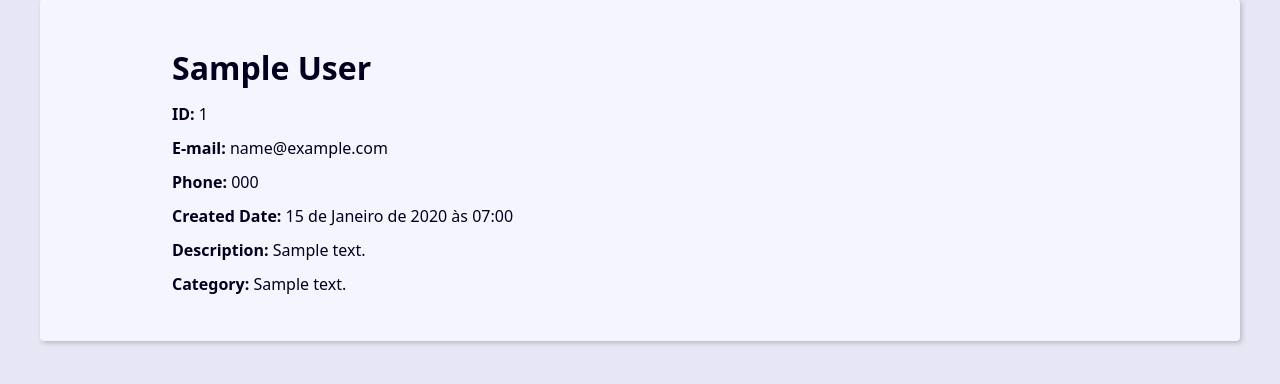
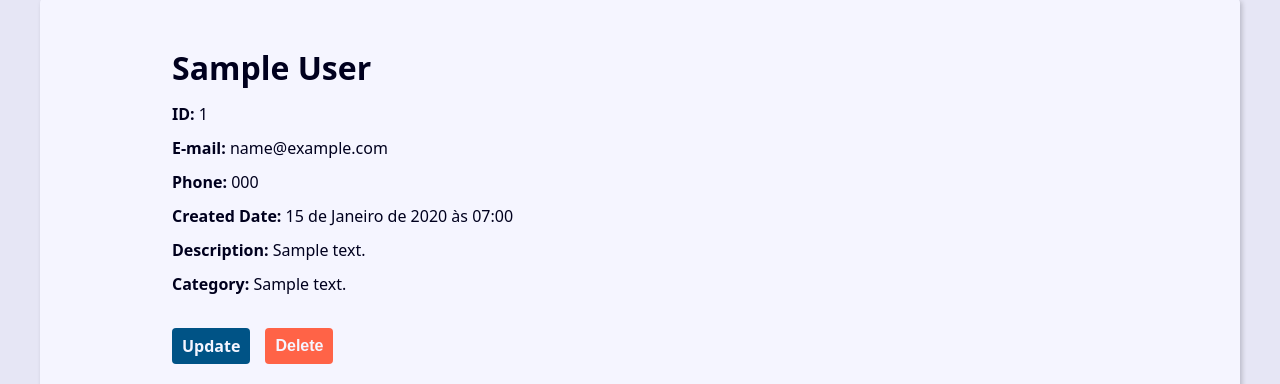
Before and after one commit to RochaGabriell/Schedule, a Django app: page /contact/1/detail/ in a window 1280 px wide. Shown: the part 136-520 px from the top of the page. Run offline with Django 4.2, Linux system fonts and the light colour scheme; tables that the repository leaves empty hold one stand-in row (values such as "Sample post").

Commit message:
:construction: Work in progress.

```diff
--- a/base_static/global/css/style.css
+++ b/base_static/global/css/style.css
@@ -324,6 +324,26 @@ svg {
   box-shadow: 0 0 5px var(--link-dark-color);
 }
 
+.contact-links {
+  margin-block: calc(var(--small-font-size) * 2);
+  display: flex;
+  align-items: center;
+  gap: 0 var(--spacing);
+}
+
+.btn-link {
+  font-size: var(--small-font-size);
+  text-decoration: none;
+  font-weight: bold;
+  padding: 1rem;
+  display: block;
+  line-height: var(--small-font-size);
+}
+
+.btn-delete {
+  background: tomato;
+}
+
 @media only screen and (max-width: 800px) {
   .header {
     display: grid;
--- a/contact/templates/contact/contact.html
+++ b/contact/templates/contact/contact.html
@@ -12,5 +12,14 @@
     <p><b>Created Date:</b> {{object.created_date}}</p>
     <p><b>Description:</b> {{object.description}}</p>
     <p><b>Category:</b> {{object.category.description}}</p>
+
+    <div class="contact-links">
+        <a class="btn btn-link" href="{% url 'contact:update_contact' object.id %}">Update</a>
+
+        <form action="{% url 'contact:delete_contact' object.id %}" method="post">
+            {% csrf_token %}
+            <input type="submit" class="btn btn-link btn-delete" value="Delete">
+        </form>
+    </div>
 </div>
 {% endblock content %}
--- a/contact/urls.py
+++ b/contact/urls.py
@@ -1,6 +1,6 @@
 from django.urls import path
 # from .views import index, contact, search
-from .views import ContactView, ContactDetailView, SearchView, ContactCreateView, ContactUpdateView#, ContactDeleteView
+from .views import ContactView, ContactDetailView, SearchView, ContactCreateView, ContactUpdateView, ContactDeleteView
 
 app_name = 'contact'
 
@@ -18,4 +18,5 @@ urlpatterns = [
     # path('contact/<int:pk>/update/', ContactUpdateView.as_view(), name='update_contact'),
     path('contact/<int:pk>/update/', ContactUpdateView, name='update_contact'),
     # path('contact/<int:pk>/delete/', ContactDeleteView.as_view(), name='delete_contact'),
+    path('contact/<int:pk>/delete/', ContactDeleteView, name='delete_contact'),
 ]
```
Also changed, not shown: contact/views/ContactFormView.py (+10 -0 lines).
